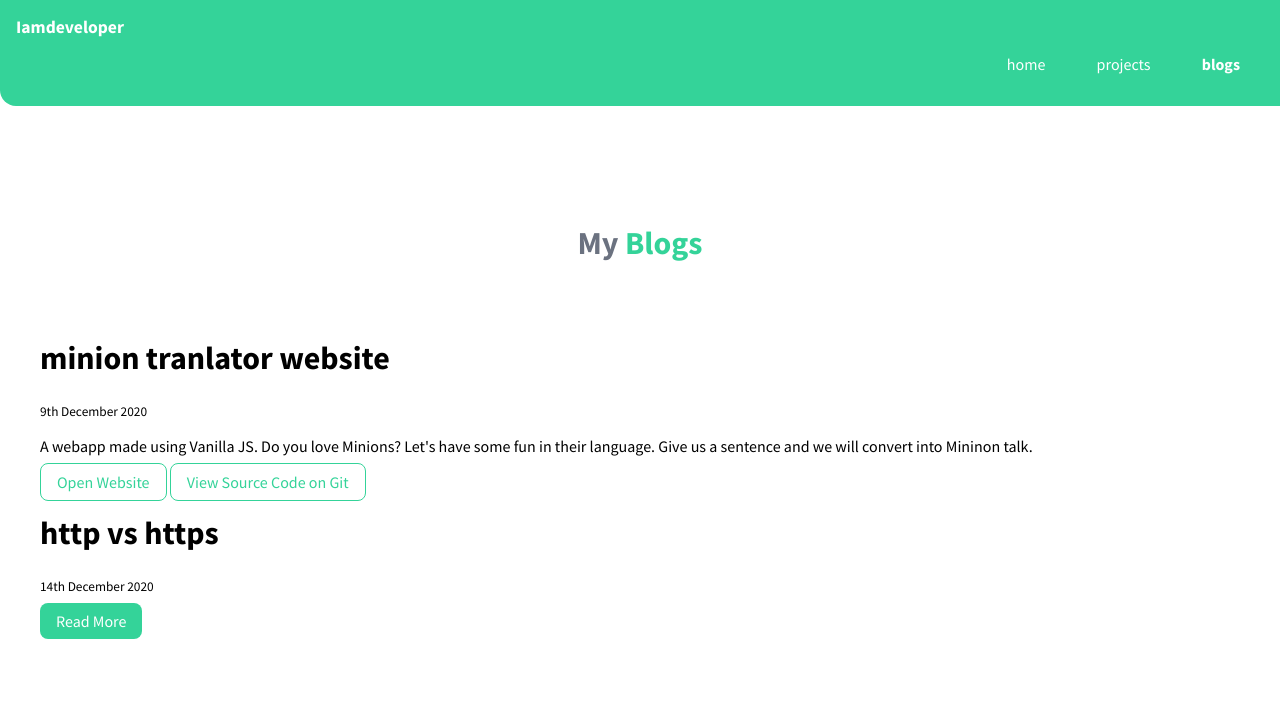
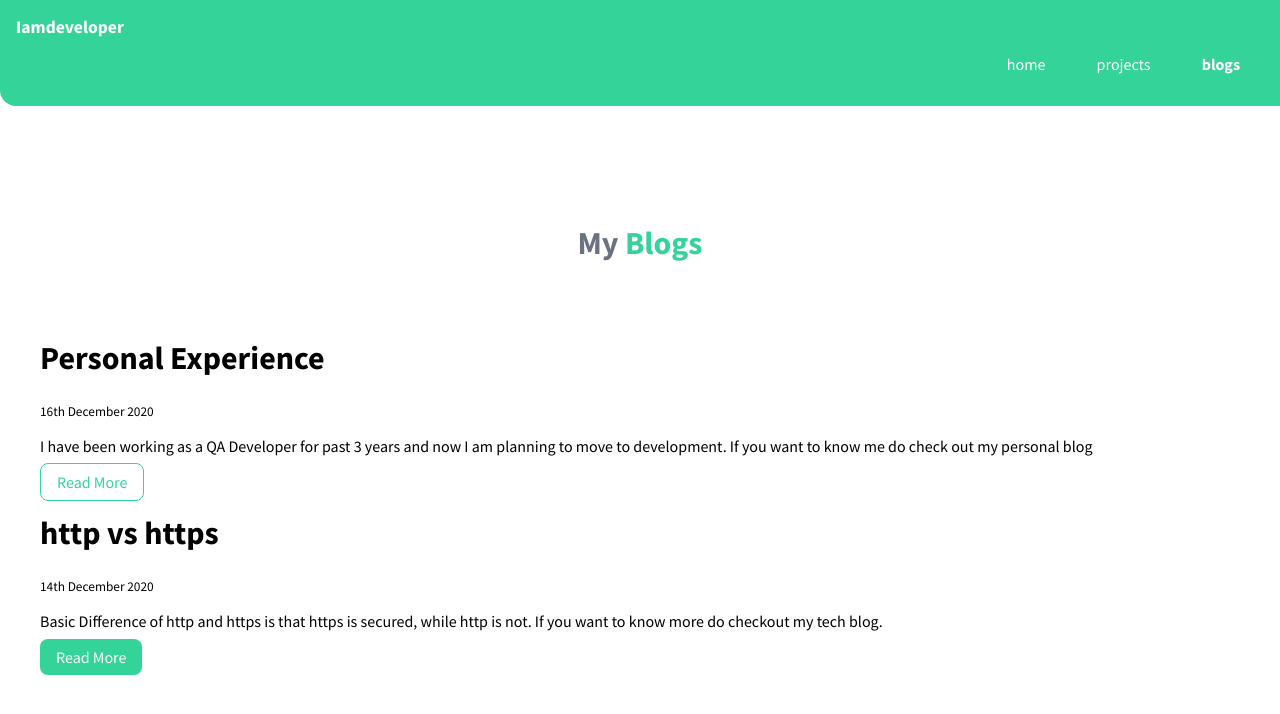
Before and after one commit to barbaricankit/ankit-neogcamp-lesson-3, a plain HTML site: page blogs.html in a window 1280 px wide. Drawn offline with Linux system fonts and the light colour scheme.

Commit message:
Updated personal blog and tech blog

```diff
--- a/blogs.html
+++ b/blogs.html
@@ -29,18 +29,18 @@
     <ul class="list-non-bullet">
         <li>
             <div class="container container-centered">
-            <h1>minion tranlator website</h1>
-            <small>9th December 2020</small>
-            <p>A webapp made using Vanilla JS. Do you love Minions? Let's have some fun in their language. Give us a sentence and we will convert into Mininon talk.</p>
-            <a class="link link-secondary" href="https://ankit-miniontalk.netlify.app/" target="_blank">Open Website</a>
-            <a class="link link-secondary" href="https://github.com/barbaricankit/ankit-miniontalk" target="_blank">View Source Code on Git</a>
+            <h1>Personal Experience</h1>
+            <small>16th December 2020</small>
+            <p>I have been working as a QA Developer for past 3 years and now I am planning to move to development. If you want to know me do check out my personal blog</p>
+            <a class="link link-secondary" href="https://hashnode.com/preview/5fd9d97da6d970247d7f2c22" target="_blank">Read More</a>
+
         </div>
         </li>
         <li>
             <div class="container container-centered">
             <h1>http vs https</h1>
             <small>14th December 2020</small>
-            <p></p>
+            <p>Basic Difference of http and https is that https is secured, while http is not. If you want to know more do checkout my tech blog.</p>
             <a class="link link-primary" href="httpvshttps.html">Read More</a>
 
         </div>
```
